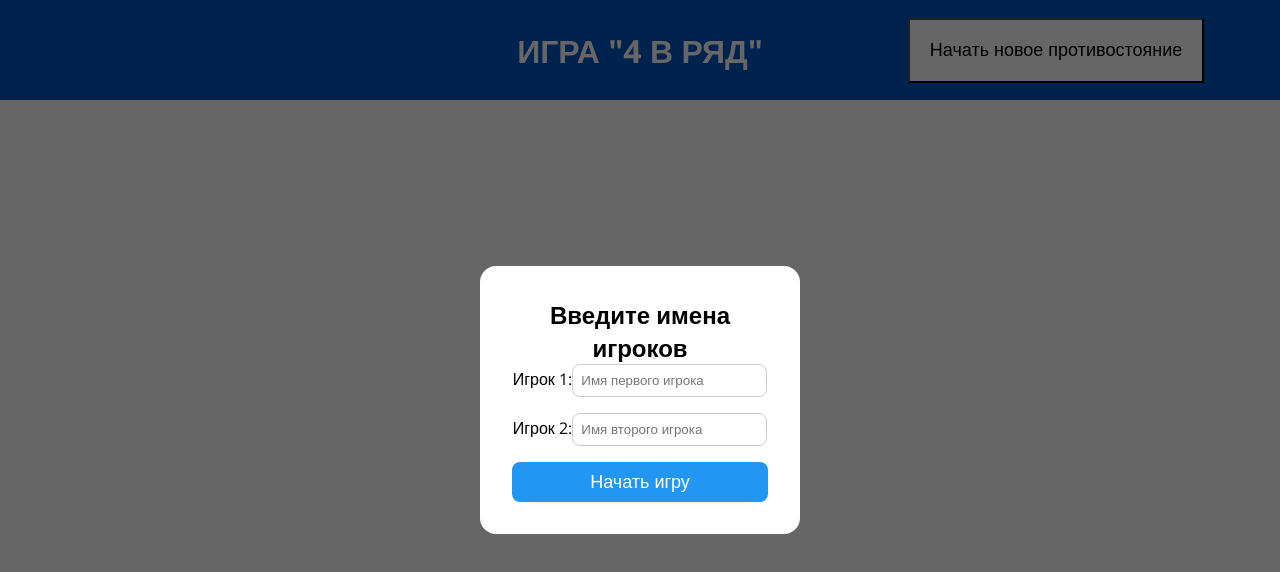
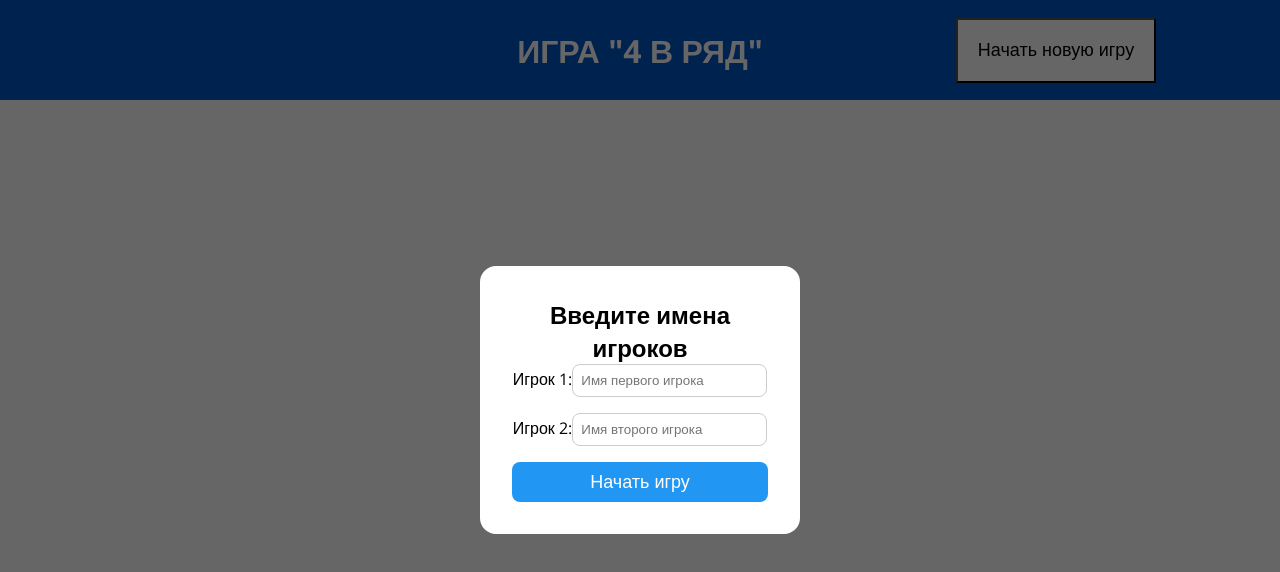
Before and after one commit to D1n8/connect-four-game, a React (Vite) app: page / in a window 1280 px wide. Shown: the top 572 px of the page. Built offline with nearby package versions, Linux system fonts and the light colour scheme.

Commit message:
update btn's text

```diff
--- a/src/App.tsx
+++ b/src/App.tsx
@@ -56,7 +56,7 @@ function App() {
     <div className='app'>
       <header className='header'>
         <h1 className='title'>ИГРА "4 В РЯД"</h1>
-        <button onClick={handleNewGame} className="btn btn-header">Начать новое противостояние</button>
+        <button onClick={handleNewGame} className="btn btn-header">Начать новую игру</button>
       </header>
       {
         showNameModal && <ModalEnterNames onSubmit={handleStart} />
```
